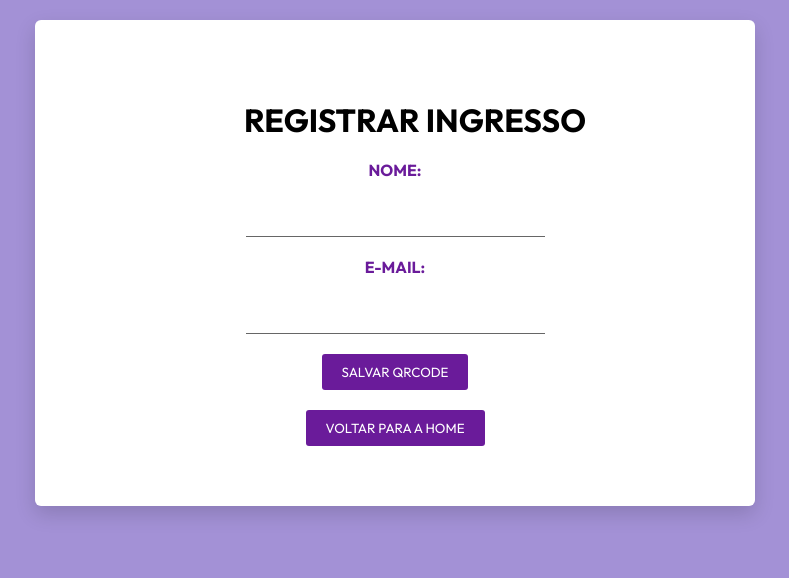
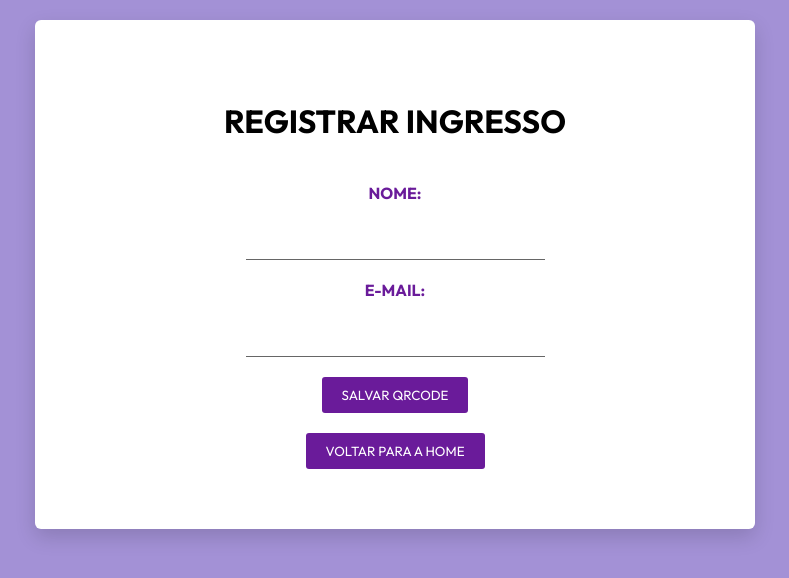
Before and after one commit to ericrodrigues00/qrcodegen, a React (Create React App) app: page /registrar in a window 1280 px wide. Shown: the top 578 px of the page, without its empty margins (245-1034 px from the left). Built offline with nearby package versions, Linux system fonts and the light colour scheme.

Commit message:
Alterações css mauro

```diff
--- a/src/components/RegistrarIngresso.js
+++ b/src/components/RegistrarIngresso.js
@@ -4,8 +4,8 @@ import api from "../api";
 import { Link } from "react-router-dom";
 import jsPDF from "jspdf";
 import QRCode from "qrcode";
+// conteiner roxo
 
-// conteiner roxo
 const Container = styled.div`
   padding: 20px;
   background-color: #a391d6;
@@ -16,9 +16,12 @@ const Container = styled.div`
 
 const Title = styled.h1`
   text-transform: uppercase;
-  margin: 20px 0 0 40px;
   text-align: left;
   font-family: "Outfit";
+  @media (max-width: 768px) {
+    font-size: 30px;
+    text-align: CENTER;
+  }
 `;
 //conteiner branco com as infos
 const FormContainer = styled.div`
@@ -54,7 +57,9 @@ const Input = styled.input`
   width: 45%;
   font-weight: bold;
   font-family: "Outfit";
-
+  @media (max-width: 768px) {
+    width: 70%;
+  }
 
 `;
 
--- a/src/components/VisualizarIngressos.js
+++ b/src/components/VisualizarIngressos.js
@@ -15,6 +15,10 @@ const PageContainer = styled.div`
   box-shadow: 0px 8px 20px 0px rgba(0, 0, 0, 0.15);
   padding: 60px 50px;
   width: 80%;
+  @media (max-width: 768px) {
+    align-items: center;
+    height: 100%;
+  }
   `;
 
 const ContentContainer = styled.div`
@@ -27,6 +31,10 @@ const ContentContainer = styled.div`
   text-align: center;
   background-color: #a391d6;
   width: 96%;
+  @media (max-width: 768px) {
+    align-items: center;
+    margin: 0px;
+  }
 
 `;
 
@@ -52,7 +60,7 @@ const StyledTable = styled.table`
   table-layout: fixed;
   width: 100%;
   @media (max-width: 768px) {
-    font-size: 14px;
+    font-size: 12px;
   }
   tbody {
     vertical-align: center;
```
